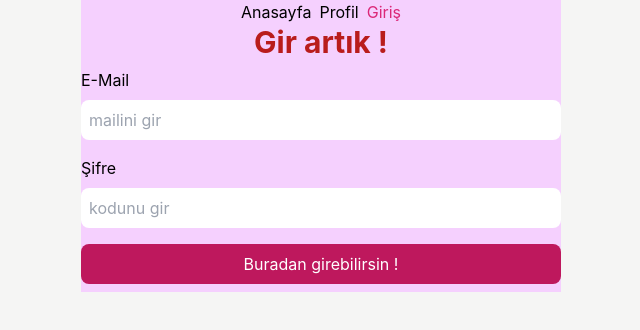
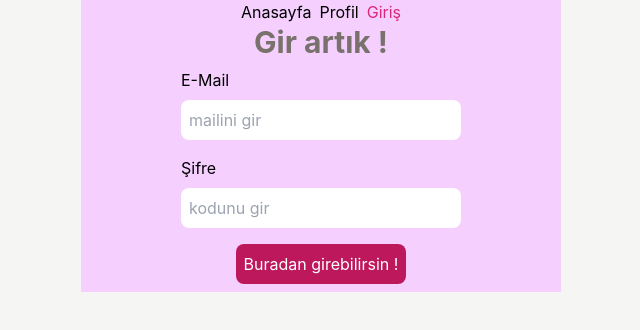
Before and after one commit to goksubilge/insta-demo, a React (Create React App) app: page /login in a window 1280 px wide. Shown: the top 330 px of the page, without its empty margins (319-959 px from the left). Built offline with nearby package versions, Linux system fonts and the light colour scheme.

Commit message:
add: r-hook-form, warnings text

```diff
--- a/src/compo/Login.js
+++ b/src/compo/Login.js
@@ -2,36 +2,61 @@ import React from "react";
 import { useForm, SubmitHandler } from "react-hook-form";
 
 const Login = () => {
+  const {
+    register,
+    handleSubmit,
+    formState: { errors },
+  } = useForm();
+  const onSubmit = (data) => console.log(data);
+
   return (
-    <div className="max-w[480px]">
-      <h1 className="flex  align-middle justify-center text-3xl font-bold text-red-700">
+    <div className="max-w-[280px] mx-auto">
+      <h1 className="flex  align-middle justify-center text-3xl font-bold text-stone-500">
         Gir artık !
       </h1>
-      <form>
+      <form onSubmit={handleSubmit(onSubmit)}>
         <label className="flex flex-col gap-2 py-2">
-          <span>E-Mail</span>
+          <span className="flex justify-between items-baseline">
+            E-Mail
+            {errors.email && (
+              <span className="text-red-500 text-xs ">
+                {" "}
+                *Warning! This field is required
+              </span>
+            )}
+          </span>
           <input
-            className="flex-[2] p-2 round rounded-lg boorder border-red-600  "
+            className=" p-2 round rounded-lg boorder border-red-600  "
             placeholder="mailini gir"
-            type="e-mail"
+            type="email"
+            {...register("email", { required: true })}
           />
         </label>
         <label className="flex flex-col gap-2 py-2">
-          <span>Şifre</span>
+          <span className="flex justify-between items-baseline">
+            Şifre
+            {errors.password && (
+              <span className="text-red-500 text-xs ">
+                {" "}
+                *Warning! This field is required
+              </span>
+            )}
+          </span>
           <input
-            className="flex-[2] p-2 round rounded-lg "
+            className=" p-2 round rounded-lg "
             placeholder="kodunu gir"
             type="password"
+            {...register("password", { required: true })}
           />
         </label>
-        <label className="flex flex-col gap-2 py-2  ">
+        <div className=" text-center gap-2 py-2  ">
           <button
             type="submit"
             className="bg-pink-700 rounded-lg flex-[2] p-2 text-white "
           >
             Buradan girebilirsin !
           </button>
-        </label>
+        </div>
       </form>
     </div>
   );
```
